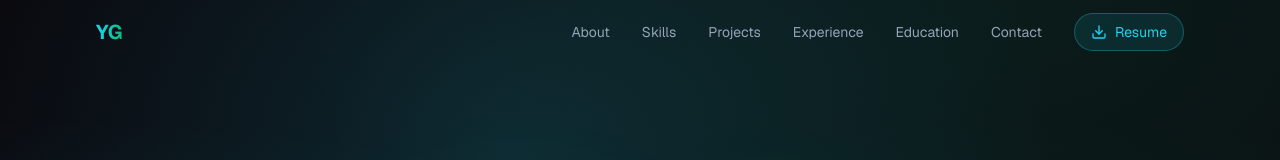
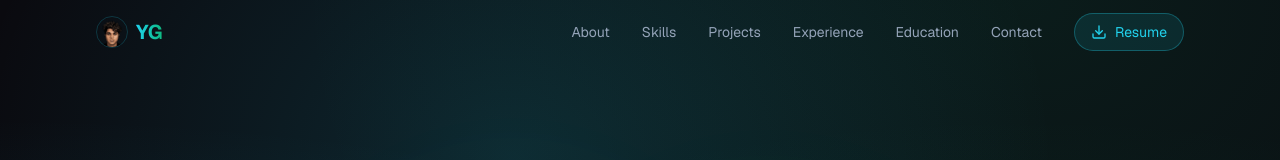
Before and after one commit to Yogesh-G-3468/myportfolio, a Next.js app: page / in a window 1280 px wide. Shown: the top 160 px of the page. Built offline with nearby package versions, Linux system fonts and the light colour scheme.

Commit message:
Add icon next to YG logo in Navbar

```diff
--- a/src/components/Navbar.tsx
+++ b/src/components/Navbar.tsx
@@ -3,6 +3,7 @@
 import { useState, useEffect } from "react";
 import { motion, AnimatePresence } from "framer-motion";
 import { Menu, X, Download } from "lucide-react";
+import Image from "next/image";
 import { navLinks, personalInfo } from "@/lib/data";
 
 export default function Navbar() {
@@ -32,18 +33,29 @@ export default function Navbar() {
                 animate={{ y: 0 }}
                 transition={{ duration: 0.5 }}
                 className={`fixed top-0 left-0 right-0 z-50 transition-all duration-300 ${isScrolled
-                        ? "glass shadow-lg"
-                        : "bg-transparent"
+                    ? "glass shadow-lg"
+                    : "bg-transparent"
                     }`}
             >
                 <div className="max-w-6xl mx-auto px-4 sm:px-6 lg:px-8">
                     <div className="flex items-center justify-between h-16">
                         {/* Logo */}
+                        {/* Logo */}
                         <a
                             href="#"
-                            className="text-xl font-bold bg-gradient-to-r from-accent to-accent-secondary bg-clip-text text-transparent"
+                            className="flex items-center gap-2 text-xl font-bold"
                         >
-                            YG
+                            <div className="relative w-8 h-8 overflow-hidden rounded-full border border-accent/20">
+                                <Image
+                                    src="/icon.png"
+                                    alt="Logo"
+                                    fill
+                                    className="object-cover"
+                                />
+                            </div>
+                            <span className="bg-gradient-to-r from-accent to-accent-secondary bg-clip-text text-transparent">
+                                YG
+                            </span>
                         </a>
 
                         {/* Desktop Navigation */}
```
Also changed, not shown: public/icon.png (added).
